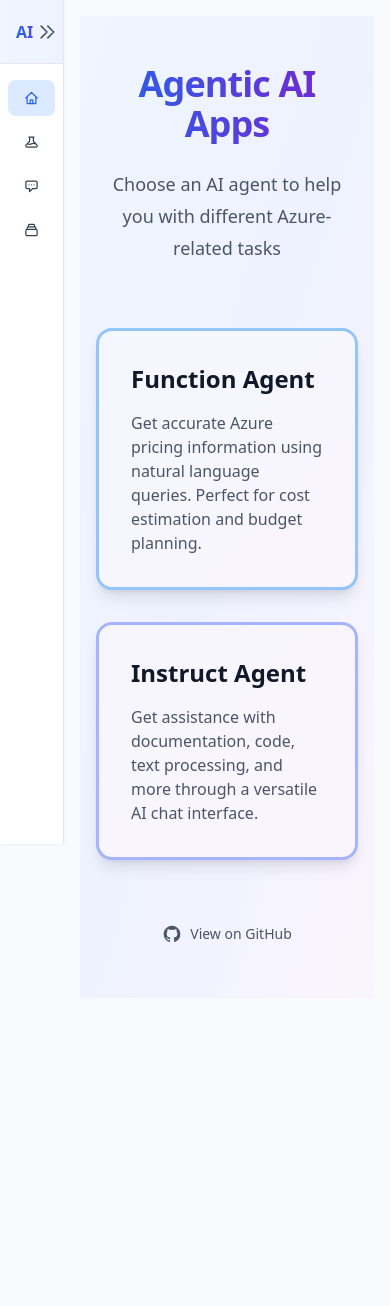
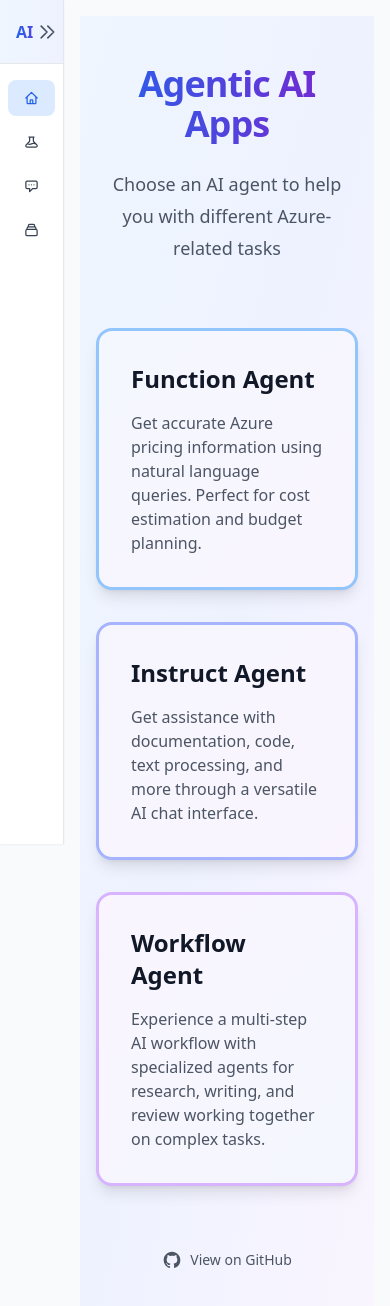
Before and after one commit to xuhaoruins/agentic-ai-app, a Next.js app: page / in a window 390 px wide. Shown: the top 1306 px of the page. Before the commit the page ends 1014 px from the top, so only its background shows below. Built offline with nearby package versions, Linux system fonts and the light colour scheme.

Commit message:
Add Workflow Agent card to Home component and adjust layout for better responsiveness

```diff
--- a/src/app/page.tsx
+++ b/src/app/page.tsx
@@ -15,7 +15,7 @@ export default function Home() {
           </p>
         </div>
 
-        <div className="mt-16 grid grid-cols-1 gap-8 sm:grid-cols-2 lg:gap-12">
+        <div className="mt-16 grid grid-cols-1 gap-8 sm:grid-cols-2 lg:grid-cols-3 lg:gap-12">
           {/* Function Agent Card */}
           <Link href="/function-agent" className="group">
             <div className="relative overflow-hidden rounded-2xl border-3 border-blue-300 bg-white p-8 shadow-lg transition-all duration-300 hover:shadow-xl hover:border-blue-400">
@@ -43,6 +43,20 @@ export default function Home() {
               </div>
             </div>
           </Link>
+
+          {/* Workflow Agent Card */}
+          <Link href="/workflow-agent" className="group">
+            <div className="relative overflow-hidden rounded-2xl border-3 border-purple-300 bg-white p-8 shadow-lg transition-all duration-300 hover:shadow-xl hover:border-purple-400">
+              <div className="absolute inset-0 bg-gradient-to-br from-purple-600/5 to-blue-600/5"></div>
+              <div className="relative">
+                <h2 className="text-2xl font-bold text-gray-900">Workflow Agent</h2>
+                <p className="mt-4 text-gray-600">
+                  Experience a multi-step AI workflow with specialized agents for research,
+                  writing, and review working together on complex tasks.
+                </p>
+              </div>
+            </div>
+          </Link>
         </div>
 
         <div className="mt-16 text-center">
```
